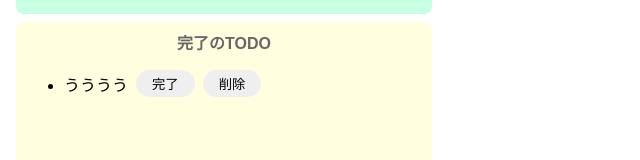
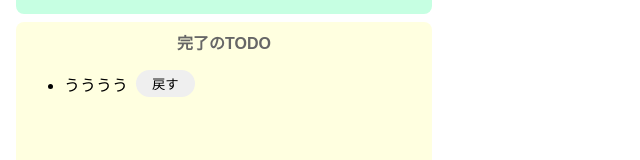
Before and after one commit to masatonara83/react-TODOapp, a React (Create React App) app: page / in a window 1280 px wide. Shown: the part 264-424 px from the top of the page, without its empty margins (0-640 px from the left). Built offline with nearby package versions, Linux system fonts and the light colour scheme.

Commit message:
タスクの完了機能

```diff
--- a/src/App.jsx
+++ b/src/App.jsx
@@ -23,6 +23,15 @@ export const App = () => {
     setIncompleateTodos(newTodos);
   };
 
+  const onClickCompleate = (index) => {
+    const newIncompleateTodos = [...incompleateTodos];
+    newIncompleateTodos.splice(index, 1);
+
+    const newCompleateTodos = [...compleateTodos, incompleateTodos[index]];
+    setIncompleateTodos(newIncompleateTodos);
+    setCompleateTodos(newCompleateTodos);
+  };
+
   return (
     <>
       <div className="input-area">
@@ -40,7 +49,7 @@ export const App = () => {
             return (
               <div key={todo} className="list-row">
                 <li>{todo}</li>
-                <button>完了</button>
+                <button onClick={() => onClickCompleate(index)}>完了</button>
                 <button onClick={() => onClickDelete(index)}>削除</button>
               </div>
             );
@@ -54,8 +63,7 @@ export const App = () => {
             return (
               <div key={todo} className="list-row">
                 <li>{todo}</li>
-                <button>完了</button>
-                <button>削除</button>
+                <button>戻す</button>
               </div>
             );
           })}
```
